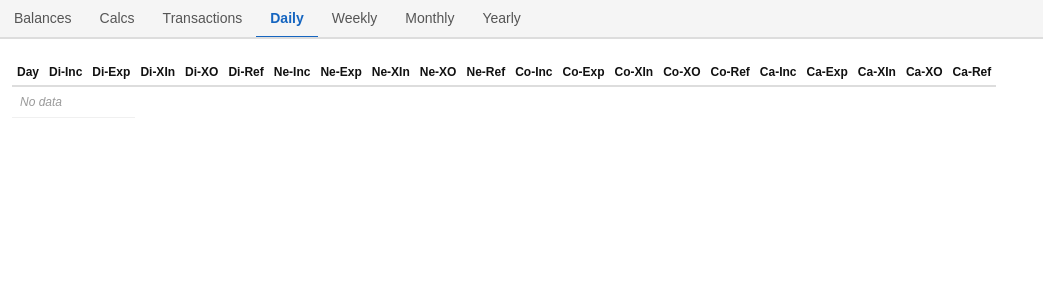
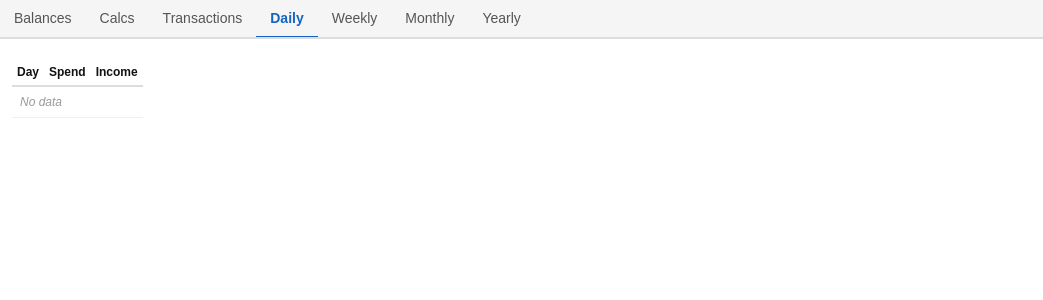
Before and after one commit to dpc00/blog7, a Flask app: page /daily in a window 1280 px wide. Shown: the top 300 px of the page, without its empty margins (0-1043 px from the left). Run offline with Flask 3, Linux system fonts and the light colour scheme; data that the repository does not hold is empty; parts of the project's set-up code (start-up, migrations or seed data) failed here and were passed over.

Commit message:
pybak 2026-06-09 15:06

```diff
--- a/app.py
+++ b/app.py
@@ -872,51 +872,23 @@
 
 
 def _summary_route(tbl, period_col, title, tab):
-    assets = db.load_assets()
-    asset_name_map = {a["id"]: a["name"] for a in assets}
     limit = _SUMMARY_LIMITS.get(tbl, 60)
-    # Get most recent N distinct periods, then fetch all rows for those periods
-    periods_q = db.fetchall(
-        f"SELECT DISTINCT {period_col} FROM {tbl} ORDER BY {period_col} DESC LIMIT ?",
+    rows = db.fetchall(
+        f"SELECT {period_col},"
+        f" SUM(COALESCE(expense,0)) + SUM(COALESCE(refund_return,0)) AS spend,"
+        f" SUM(COALESCE(income,0)) AS income"
+        f" FROM {tbl}"
+        f" GROUP BY {period_col}"
+        f" ORDER BY {period_col} DESC"
+        f" LIMIT ?",
         [limit],
     )
-    if not periods_q:
-        rows = []
-    else:
-        placeholders = ",".join("?" * len(periods_q))
-        period_vals = [r[period_col] for r in periods_q]
-        rows = db.fetchall(
-            f"SELECT {period_col}, asset_id, income, expense, transfer_in, transfer_out, refund_return"
-            f" FROM {tbl} WHERE {period_col} IN ({placeholders}) ORDER BY {period_col} DESC",
-            period_vals,
-        )
-
-    # Collect ordered periods; always show all assets as columns
-    asset_ids = [a["id"] for a in assets]
-    periods = []
-    pivot = {}
-    for r in rows:
-        p = r[period_col]
-        if p not in pivot:
-            pivot[p] = {}
-            periods.append(p)
-        pivot[p][r.asset_id] = (
-            r.income,
-            r.expense,
-            r.transfer_in,
-            r.transfer_out,
-            r.refund_return,
-        )
 
     return render_template(
         "summary.html",
         tab=tab,
-        title=title,
         period_col=period_col,
-        periods=periods,
-        asset_ids=asset_ids,
-        pivot=pivot,
-        asset_name_map=asset_name_map,
+        rows=rows,
     )
 
 
--- a/static/style.css
+++ b/static/style.css
@@ -84,6 +84,7 @@
 table { border-collapse: separate; border-spacing: 0; font-size: 12px; }
 th { padding: 6px 5px; text-align: left; font-weight: bold;
      border-bottom: 2px solid #ddd; white-space: nowrap; }
+th.num { text-align: right; }
 thead th { position: sticky; top: 0; background: #fff; z-index: 5; }
 th a { color: #1565c0; text-decoration: none; white-space: nowrap; }
 td { padding: 4px 5px; border-bottom: 1px solid #f0f0f0; white-space: nowrap; }
--- a/templates/summary.html
+++ b/templates/summary.html
@@ -2,34 +2,23 @@
 {% block content %}
 
 <div class="table-shell">
-  <table style="border-collapse:separate; border-spacing:0; font-size:12px; white-space:nowrap;">
+  <table>
     <thead>
     <tr>
       <th>{{ period_col | capitalize }}</th>
-      {% for aid in asset_ids %}
-      {% set nm = asset_name_map.get(aid, aid) %}{% set ab = nm[:2] %}
-      <th style="text-align:right;">{{ ab }}-Inc</th>
-      <th style="text-align:right;">{{ ab }}-Exp</th>
-      <th style="text-align:right;">{{ ab }}-XIn</th>
-      <th style="text-align:right;">{{ ab }}-XO</th>
-      <th style="text-align:right;">{{ ab }}-Ref</th>
-      {% endfor %}
+      <th class="num">Spend</th>
+      <th class="num">Income</th>
     </tr>
     </thead>
     <tbody>
-    {% for p in periods %}{% set row = pivot[p] %}
+    {% for r in rows %}
     <tr>
-      <td style="padding:4px 5px;border-bottom:1px solid #f0f0f0;">{{ p }}</td>
-      {% for aid in asset_ids %}{% set v = row.get(aid, (none,none,none,none,none)) %}
-      <td class="{{ 'pos' if v[0] else '' }} num">{{ '%.2f'%v[0] if v[0] else '' }}</td>
-      <td class="{{ 'neg' if v[1] else '' }} num">{{ '%.2f'%v[1] if v[1] else '' }}</td>
-      <td class="{{ 'pos' if v[2] else '' }} num">{{ '%.2f'%v[2] if v[2] else '' }}</td>
-      <td class="{{ 'neg' if v[3] else '' }} num">{{ '%.2f'%v[3] if v[3] else '' }}</td>
-      <td class="{{ 'pos' if v[4] else '' }} num">{{ '%.2f'%v[4] if v[4] else '' }}</td>
-      {% endfor %}
+      <td>{{ r[period_col] }}</td>
+      <td class="{{ 'neg' if r.spend and r.spend < 0 else '' }} num">{{ '%.2f' % r.spend if r.spend else '' }}</td>
+      <td class="{{ 'pos' if r.income and r.income > 0 else '' }} num">{{ '%.2f' % r.income if r.income else '' }}</td>
     </tr>
     {% endfor %}
-    {% if not periods %}<tr><td colspan="3" style="color:#999;font-style:italic;padding:8px;">No data</td></tr>{% endif %}
+    {% if not rows %}<tr><td colspan="3" style="color:#999;font-style:italic;padding:8px;">No data</td></tr>{% endif %}
     </tbody>
   </table>
 </div>
```
